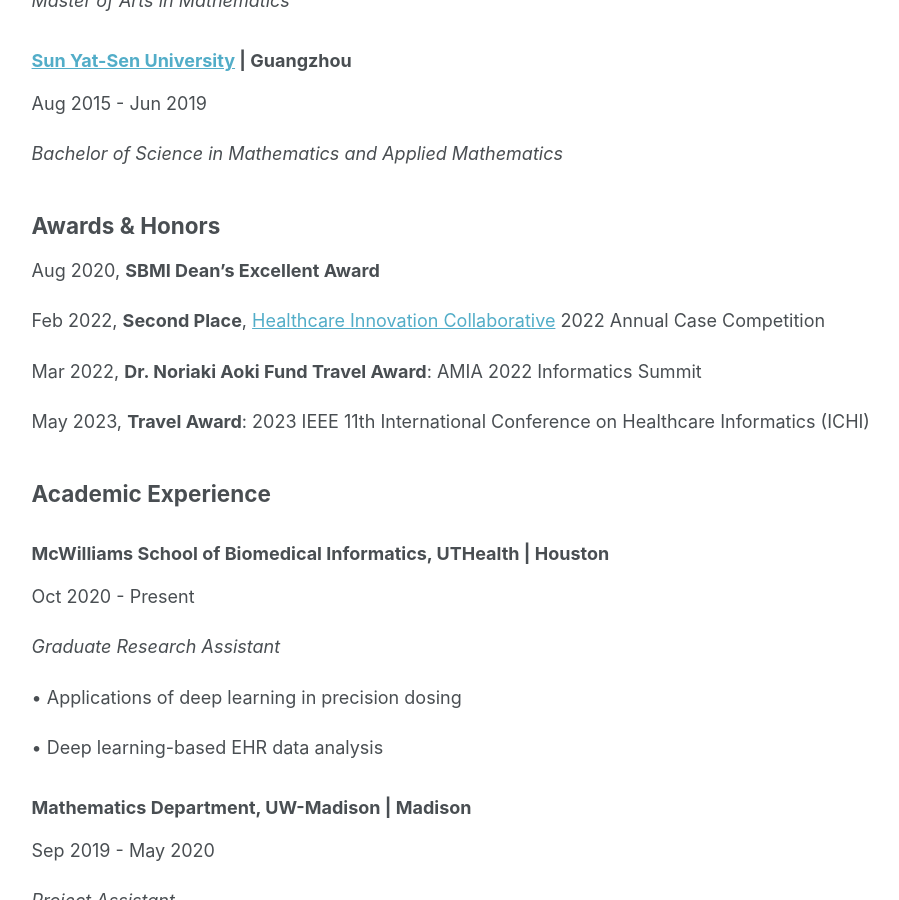
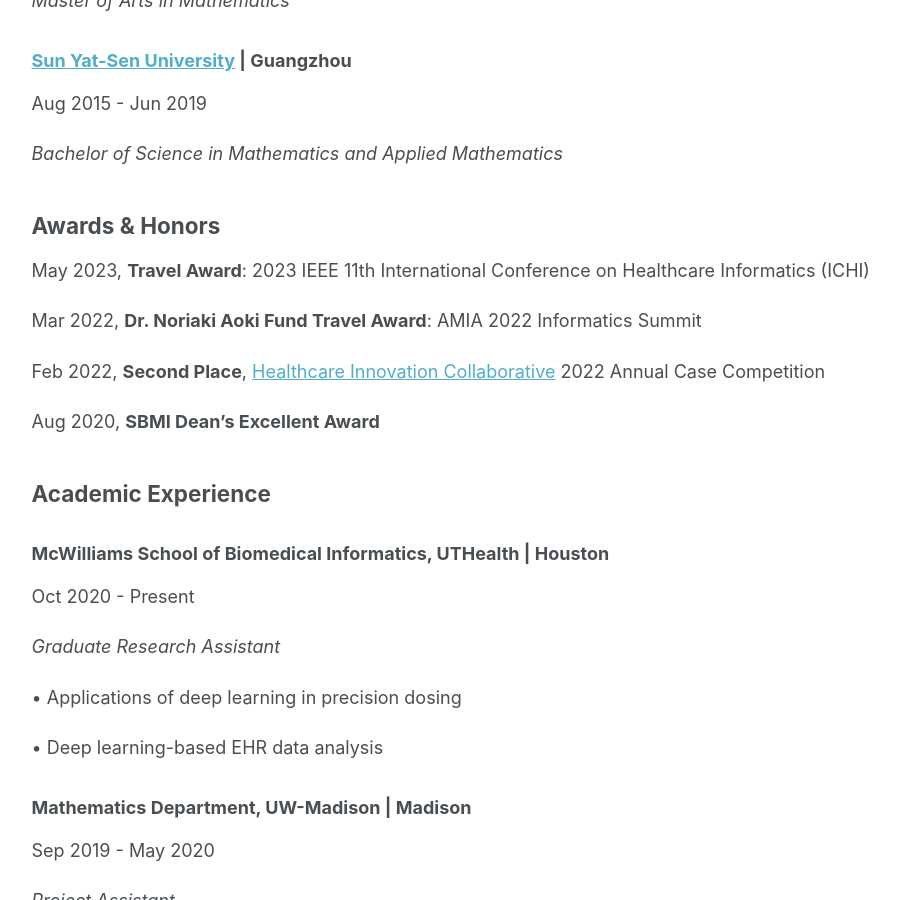
Before and after one commit to BingyuMao/BingyuMao.github.io, a Jekyll site: the page built from _pages/cv.md, in a window 1280 px wide and 900 px high, scrolled down 510 px. Shown: the whole window, without its empty margins (250-1149 px from the left). Built offline with Jekyll 4.4.1, drawn with Linux system fonts in a browser that asks for light colours.

Commit message:
Update cv.md

```diff
--- a/_pages/cv.md
+++ b/_pages/cv.md
@@ -33,13 +33,13 @@ Aug 2015 - Jun 2019
 
 ## Awards & Honors
 
-Aug 2020, **SBMI Dean’s Excellent Award**
+May 2023, **Travel Award**: 2023 IEEE 11th International Conference on Healthcare Informatics (ICHI)
+
+Mar 2022, **Dr. Noriaki Aoki Fund Travel Award**: AMIA 2022 Informatics Summit
 
 Feb 2022, **Second Place**, [Healthcare Innovation Collaborative](https://www.txhic.com/) 2022 Annual Case Competition
 
-Mar 2022, **Dr. Noriaki Aoki Fund Travel Award**: AMIA 2022 Informatics Summit
-
-May 2023, **Travel Award**: 2023 IEEE 11th International Conference on Healthcare Informatics (ICHI)
+Aug 2020, **SBMI Dean’s Excellent Award**
 
 
 ## Academic Experience
```
